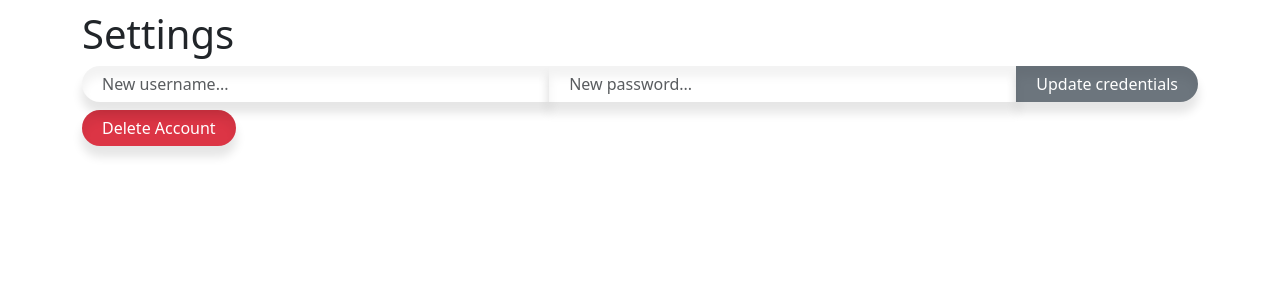
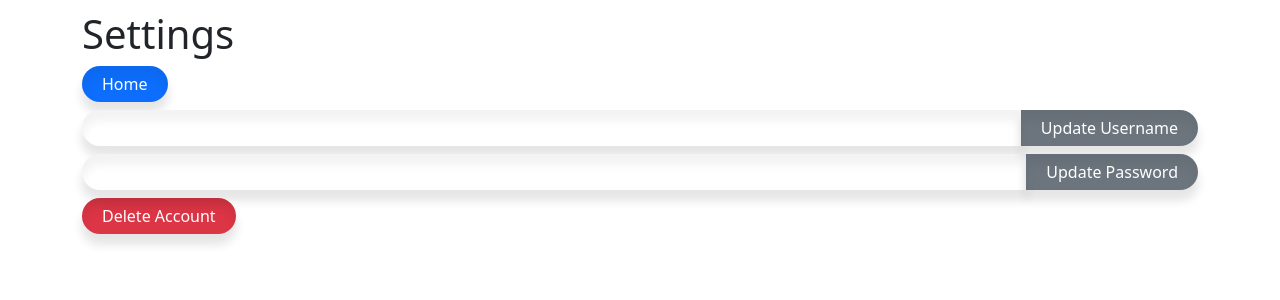
Before and after one commit to ghrlcu06e20l500g/ITIS_Drive, a Flask app: page /settings in a window 1280 px wide. Shown: the top 300 px of the page. Run offline with Flask 3, Linux system fonts and the light colour scheme; a user stored in the database is signed in.

Commit message:
updated settings

```diff
--- a/main.py
+++ b/main.py
@@ -8,7 +8,7 @@ from routes.settings import *
 app = Flask(__name__)
 app.secret_key = "thisisasupersecretvalue"
 
-app.register_blueprint(settings_routes)
+app.register_blueprint(settings_blueprint)
 
 @app.route("/")
 def index():
--- a/routes/settings.py
+++ b/routes/settings.py
@@ -1,17 +1,45 @@
 from flask import *
 import sqlite3
 
-settings_routes = Blueprint("settings_routes", __name__)
+settings_blueprint = Blueprint("settings_blueprint", __name__)
 
 
-@settings_routes.route("/settings")
+@settings_blueprint.route("/settings")
 def settings():
     user = session.get("user")
     if not user:
         return redirect(url_for("login"))
     return render_template("settings.html", user = user, message = None, message_type = None)
 
-@settings_routes.route("/settings/update_credentials_post", methods=["POST"])
+@settings_blueprint.route("/settings/update_username", methods=["post"])
+def update_username():
+    username = request.form["username"]
+
+    connection = sqlite3.connect("users.db")
+    cursor = connection.cursor()
+    cursor.row_factory = sqlite3.Row
+
+    cursor.execute("SELECT * FROM users WHERE username=?", (username,))
+    user = cursor.fetchone()
+
+    if username == session["user"]["username"]:
+        return render_template("settings.html",
+            message = "That's already your username. :D",
+            message_type = "info"
+        )
+    elif user is not None:
+        return render_template("settings.html",
+            message = "User already exists. D:",
+            message_type = "danger"
+        )
+    else:
+        return render_template("settings.html",
+            message = "Username updated. :D",
+            message_type = "info"
+        )
+
+
+@settings_blueprint.route("/settings/update_credentials_post", methods=["POST"])
 def update_credentials_post():
     username = request.form['username']
     password = request.form['password']
@@ -24,14 +52,17 @@ def update_credentials_post():
     user = cursor.fetchone()
 
     if user is not None:
-        return render_template("settings.html", message = f"User {username} already exists.", message_type = "danger")
+        if username == session["user"]["username"]:
+            return render_template("settings.html", message = f"Provide a new name", message_type = "info")
+        else:
+            return render_template("settings.html", message = f"User {username} already exists.", message_type = "danger")
     else:
         cursor.execute("UPDATE users SET username = ?, password = ? WHERE username = ?", (username, password, session["user"]["username"]))
         connection.commit()
         session["user"] = {"username": username, "password": password}
         return render_template("settings.html", message = "Credentials updated.", message_type = "info")
 
-@settings_routes.route("/settings/delete_account_post")
+@settings_blueprint.route("/settings/delete_account_post")
 def delete_account_post():
     username = request.form['username']
     password = request.form['password']
--- a/templates/home.html
+++ b/templates/home.html
@@ -14,7 +14,7 @@
             <h1 class="display-1">Hello{% if user %}, {{ user.username }}{% endif %}!</h1>
             <div class="btn-group mb-2">
                 {% if user %}
-                    <a href="{{ url_for('settings_routes.settings') }}" class="btn btn-primary">Settings</a>
+                    <a href="{{ url_for('settings_blueprint.settings') }}" class="btn btn-primary">Settings</a>
                     <a href="{{ url_for('logout') }}" class="btn btn-primary">Logout</a>
                 {% else %}
                     <a href="{{ url_for('login') }}" class="btn">Log-in / Sign-up</a>
--- a/templates/settings.html
+++ b/templates/settings.html
@@ -13,12 +13,16 @@
         <div class="container">
             {% if message %}<div class="alert alert-{{ message_type }}">{{ message }}</div>{% endif %}
             <h1>Settings</h1>
-            <form action="/settings/update_credentials_post", method="post" class="input-group mb-2">
-                <input type="text" class="form-control" name="username" placeholder="New username...">
-                <input type="text" class="form-control" name="password" placeholder="New password...">
-                <button type="submit" class="btn btn-secondary">Update credentials</button>
+            <a href="{{ url_for('home') }}" class="btn btn-primary mb-2">Home</a>
+            <form action="/settings/update_username" method="post" class="input-group mb-2">
+                <input type="text" class="form-control" name="username" paceholder="New Username...">
+                <button type="submit" class="btn btn-secondary">Update Username</button>
             </form>
-            <a href="{{ url_for('settings_routes.delete_account_post') }}" class="btn btn-danger">Delete Account</a>
+            <form action="/settings/update_password" method="post" class="input-group mb-2">
+                <input type="text" class="form-control" name="password" paceholder="New Password...">
+                <button type="submit" class="btn btn-secondary">Update Password</button>
+            </form>
+            <a href="{{ url_for('settings_blueprint.delete_account_post') }}" class="btn btn-danger">Delete Account</a>
         </div>
         <script src="https://cdn.jsdelivr.net/npm/bootstrap@5.3.3/dist/js/bootstrap.bundle.min.js"></script>
     </body>
```
